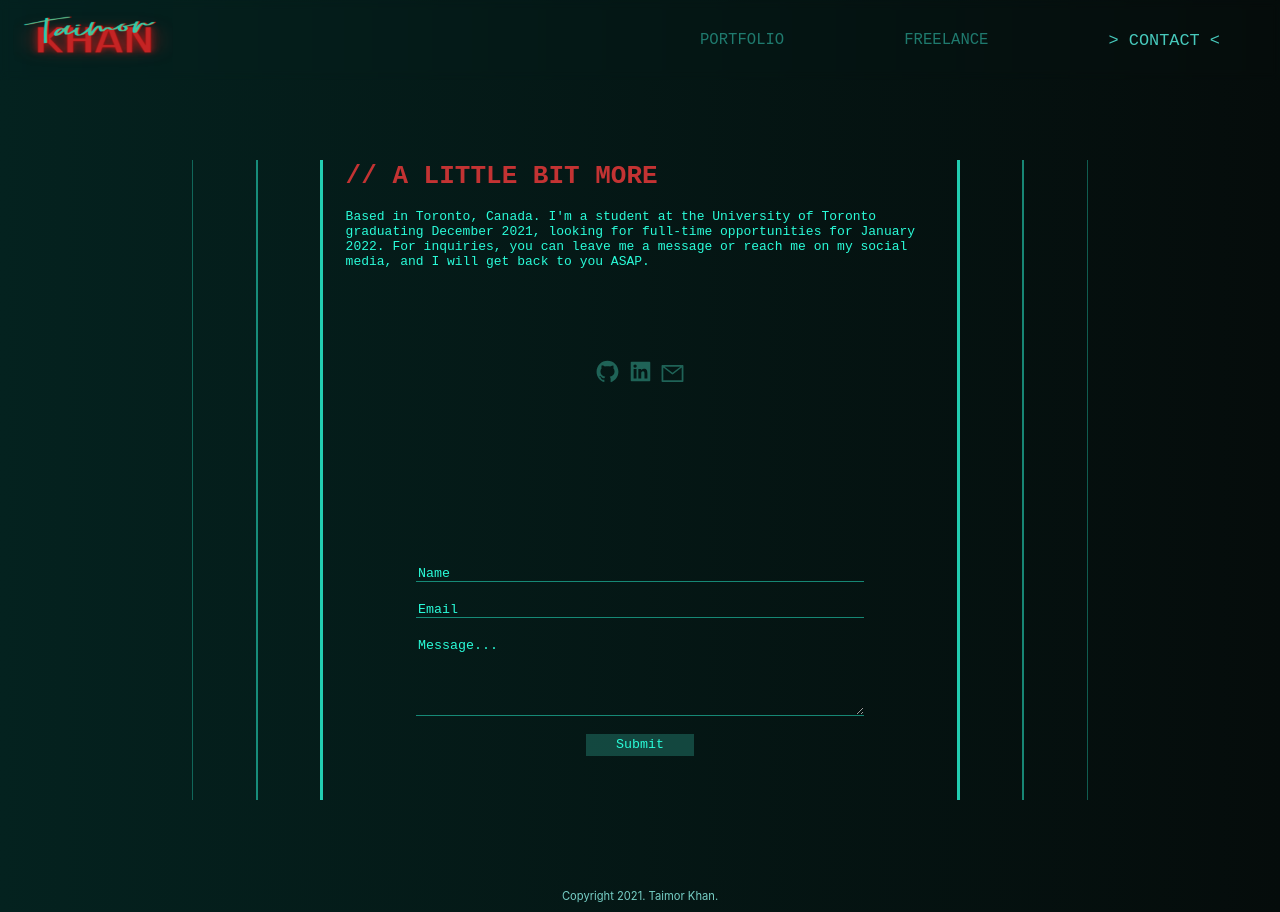
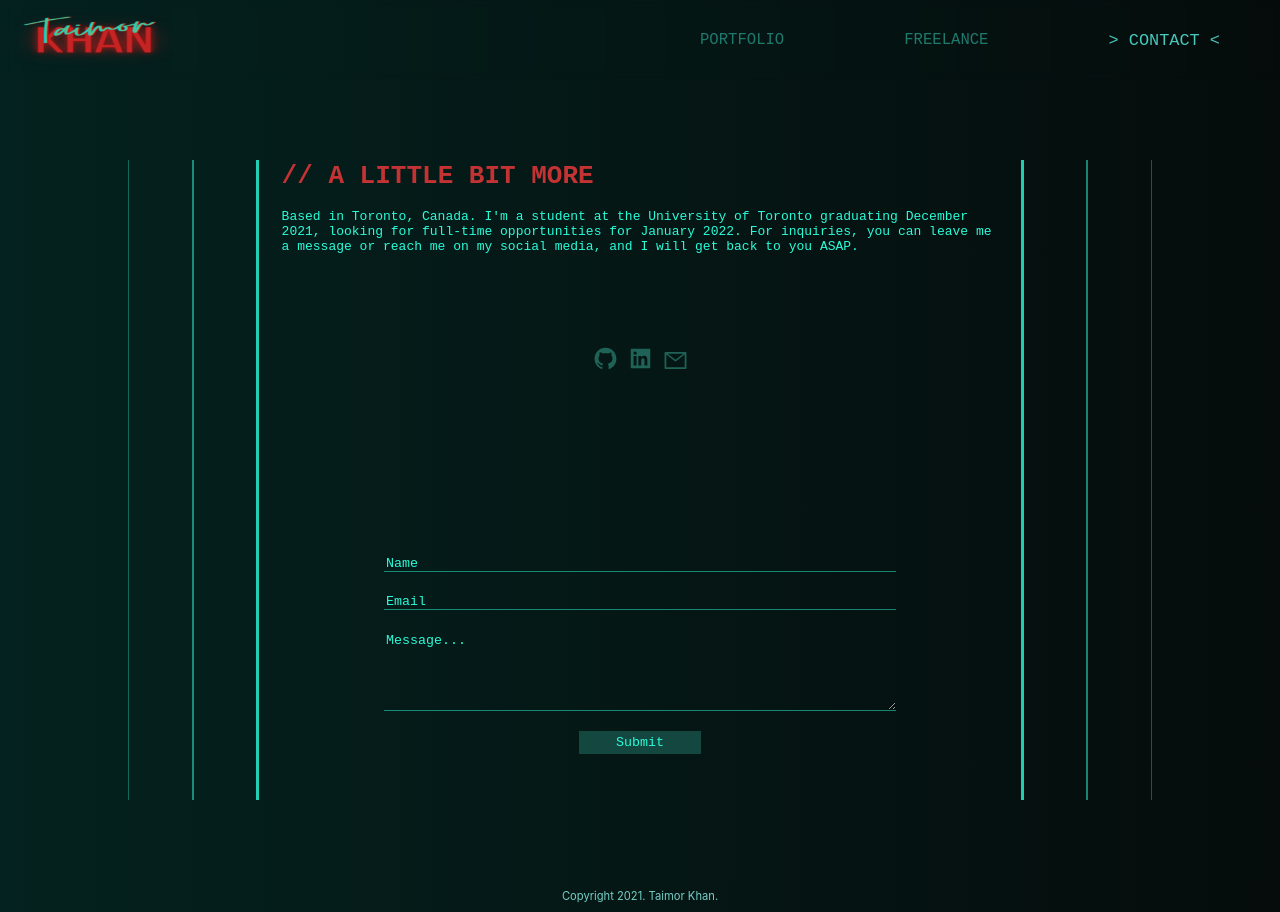
Before and after one commit to khaimkhani/khaimkhan.github.io, a Next.js app: page /contact in a window 1280 px wide. Built offline with nearby package versions, Linux system fonts and the light colour scheme; no server answers.

Commit message:
changed styles yet agaian

```diff
--- a/styles/Contact.module.scss
+++ b/styles/Contact.module.scss
@@ -14,7 +14,7 @@
         .socialContainer {
             margin-top: 3%;
             color: rgb(255, 66, 66);
-            width: 50%;
+            width: 60%;
             position: relative;
             // top: 10%;
 
@@ -45,7 +45,7 @@
             border-left: 3px solid rgba(42, 252, 217, 0.801);
             border-right: 3px solid rgba(42, 252, 217, 0.801);
 
-            width: 50%;
+            width: 60%;
             animation: divAnim 3s forwards;
         }
         .animatedDiv2 {
@@ -54,7 +54,7 @@
             border-left: 2px solid rgba(42, 252, 217, 0.500);
             border-right: 2px solid rgba(42, 252, 217, 0.500);
 
-            width: 60%;
+            width: 70%;
             animation: divAnim 2.5s 500ms forwards;
         }
 
@@ -64,14 +64,14 @@
             border-left: 1px solid rgba(42, 252, 217, 0.327);
             border-right: 1px solid rgba(42, 252, 217, 0.327);
 
-            width: 70%;
+            width: 80%;
             animation: divAnim 2.3s 700ms forwards;
         }
 
         .icons {
             position: relative;
             color: rgb(31, 99, 87);
-            width: 30%;
+            width: 40%;
             height: 30%;
             display: flex;
             justify-content: center;
@@ -99,7 +99,7 @@
             justify-content: center;
             align-items: center;
             height: 100%;
-            width: 70%;
+            width: 80%;
             padding: 0;
             color: rgb(42, 252, 217);
             z-index: 5;
--- a/styles/Home.module.scss
+++ b/styles/Home.module.scss
@@ -83,7 +83,7 @@
     color: transparent;
     display: flex;
     flex-direction: column;
-
+    background-color: rgba(0, 0, 0, 0.26);
     width: 100%;
     height: fit-content;
     font-family: monospace;
@@ -102,7 +102,7 @@
 
     p {
 
-      color: rgb(42, 252, 217);
+      color: rgb(50, 197, 173);
       font-size: 1.5em;
       line-height: 150%;
       width: fit-content;
@@ -111,7 +111,7 @@
     &:hover {
       border-left: 6px solid rgba(42, 252, 217, 0.527);
       transition: 250ms border-left, 250ms background-color;
-      background-color: rgba(0, 0, 0, 0.4);
+      background-color: rgba(0, 0, 0, 0.548);
     }
   }
 }
```
